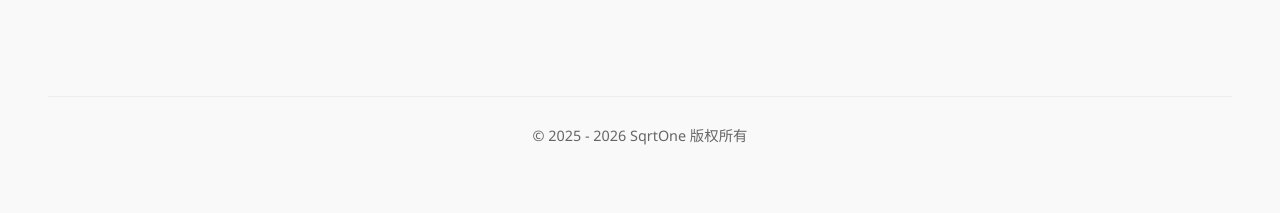
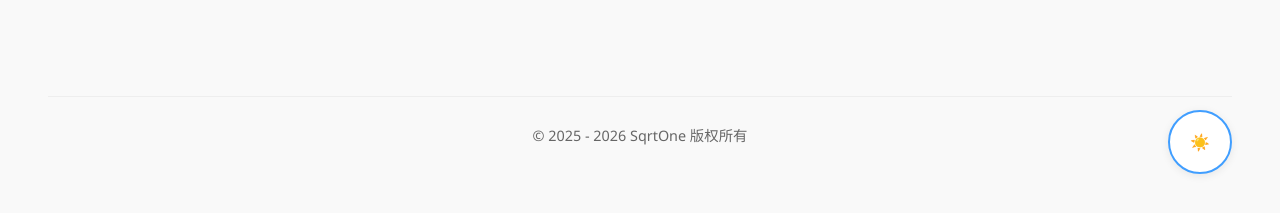
Before and after one commit to SqrtOne/SqrtOne.github.io, a Jekyll site: the page built from blog.html, in a window 1280 px wide. Shown: the part 678-891 px from the top of the page. Built offline with Jekyll 4.4.1, drawn with Linux system fonts in a browser that asks for light colours.

Commit message:
some upd

```diff
--- a/_layouts/default.html
+++ b/_layouts/default.html
@@ -16,41 +16,7 @@
     <link rel="stylesheet" href="{{ site.url }}{{ site.baseurl }}/styles.css">
     <link rel="icon" href="https://www.bilibili.com/favicon.ico" type="image/x-icon">
     {% if page.background_image == "used" %}
-    <style>
-        body {
-            position: relative;
-        }
 
-        body::before {
-            position: fixed;
-            content: '';
-            top: 0;
-            left: 0;
-            width: 100%;
-            height: 100%;
-            background: url("{{ site.background_image }}") no-repeat center center fixed;
-            background-size: cover;
-            background-position: center;
-            opacity: 0.9; /* 设置图片不透明度，0-1之间 */
-            z-index: -1;
-        }
-
-        header {
-            background-color: rgba(255, 255, 255, 0.7);
-        }
-
-        header h1 {
-            color: var(--primary-color-dark);
-        }
-
-        nav a {
-            color: var(--primary-color-dark);
-        }
-
-        footer p {
-            color: #ddd;
-        }
-    </style>
     {% endif %}
 </head>
 <body>
@@ -65,6 +31,11 @@
     </nav>
 </header>
 
+<button id="themeToggle" class="theme-toggle">
+    <span class="sun-icon">☀️</span>
+    <span class="moon-icon">🌙</span>
+</button>
+
 <div class="container">
     <main>
         {{ content }}
@@ -72,5 +43,5 @@
 </div>
 
 </body>
-
+<script src="{{ site.url }}{{ site.baseurl }}/script.js" defer></script>
 </html>
--- a/about.html
+++ b/about.html
@@ -192,7 +192,6 @@ title: 关于我
 
 
 <!-- js -->
-<script src="{{ site.url }}{{ site.baseurl }}/script.js" defer></script>
 <script>
     const birthDate = new Date('2010-10-20');
     const today = new Date();
--- a/blog.html
+++ b/blog.html
@@ -38,6 +38,3 @@ title: blog
     {% endfor %}
 </div>
 <footer><p>&copy; 2025 - <span id="nowYear"></span> SqrtOne 版权所有</p></footer>
-
-<!-- js -->
-<script src="{{ site.url }}{{ site.baseurl }}/script.js" defer></script>
--- a/script.js
+++ b/script.js
@@ -4,3 +4,44 @@ document.addEventListener('DOMContentLoaded', function() {
         yearElement.textContent = new Date().getFullYear();
     }
 });
+
+// 主题切换函数
+const toggleTheme = () => {
+    const html = document.documentElement;
+    const currentTheme = html.getAttribute('data-theme');
+    const newTheme = currentTheme === 'dark' ? 'light' : 'dark';
+
+    // 切换主题属性
+    html.setAttribute('data-theme', newTheme);
+
+    // 保存到本地存储
+    localStorage.setItem('theme', newTheme);
+
+    // 可选：触发自定义事件供其他组件监听
+    document.dispatchEvent(new CustomEvent('themeChange', {
+        detail: { theme: newTheme }
+    }));
+};
+
+// 初始化主题
+const initTheme = () => {
+    // 读取存储的主题或根据系统偏好
+    const savedTheme = localStorage.getItem('theme');
+    const systemPrefersDark = window.matchMedia('(prefers-color-scheme: dark)').matches;
+
+    const theme = savedTheme || (systemPrefersDark ? 'dark' : 'light');
+    document.documentElement.setAttribute('data-theme', theme);
+
+    // 监听系统主题变化（仅当用户未手动设置过）
+    if (!savedTheme) {
+        window.matchMedia('(prefers-color-scheme: dark)').addEventListener('change', e => {
+            document.documentElement.setAttribute('data-theme', e.matches ? 'dark' : 'light');
+        });
+    }
+};
+
+// 绑定切换按钮
+document.getElementById('themeToggle')?.addEventListener('click', toggleTheme);
+
+// 页面加载时初始化
+window.addEventListener('DOMContentLoaded', initTheme);
--- a/styles.css
+++ b/styles.css
@@ -23,11 +23,49 @@
     --header-height: 70px;
 }
 
+[data-theme="dark"] {
+    --primary-color: #6b9dc9;
+    --primary-color-dark: #8ec7fc;
+    --primary-color-light: #1a2a3a;
+    --primary-light: rgba(107, 157, 201, 0.15);
+    --primary-medium: rgba(107, 157, 201, 0.25);
+    --text-primary: #e6e6e6;
+    --text-secondary: #cccccc;
+    --text-tertiary: #b3b3b3;
+    --text-quaternary: #8c8c8c;
+    --bg-light: #1a1a1a;
+    --bg-white: #252525;
+    --border-light: #404040;
+}
+
 * {
     margin: 0;
     padding: 0;
     box-sizing: border-box;
+    transition: background-color 0.3s ease, color 0.3s ease, border-color 0.3s ease;
 }
+
+.theme-toggle {
+    position: fixed;
+    transition: all 0.3s ease;
+    width: calc(var(--spacing-xl) * 2);
+    height: calc(var(--spacing-xl) * 2);
+    background-color: var(--bg-white);
+    box-shadow: var(--shadow-md);
+    z-index: 999999;
+    border-radius: 50%;
+    border: 2px solid var(--primary-color-dark);
+    bottom: calc(var(--spacing-lg) * 2);
+    right: calc(var(--spacing-lg) * 2);
+    font-size: var(--spacing-md);
+}
+
+/* 图标显示控制 */
+.moon-icon { display: none; }
+[data-theme="light"] .moon-icon { display: none; }
+[data-theme="light"] .sun-icon { display: inline-block; }
+[data-theme="dark"] .sun-icon { display: none; }
+[data-theme="dark"] .moon-icon { display: inline-block; }
 
 body {
     font-family: 'Segoe UI', Tahoma, Geneva, Verdana, sans-serif;
@@ -224,5 +262,5 @@ blockquote {
     padding: 0.1rem 1.5rem;
     background: var(--primary-color-light);
     border-radius: 0 6px 6px 0;
-    color: #333;
+    color: var(--text-primary);
 }
```
Also changed, not shown: index.html (+30 -2 lines).
